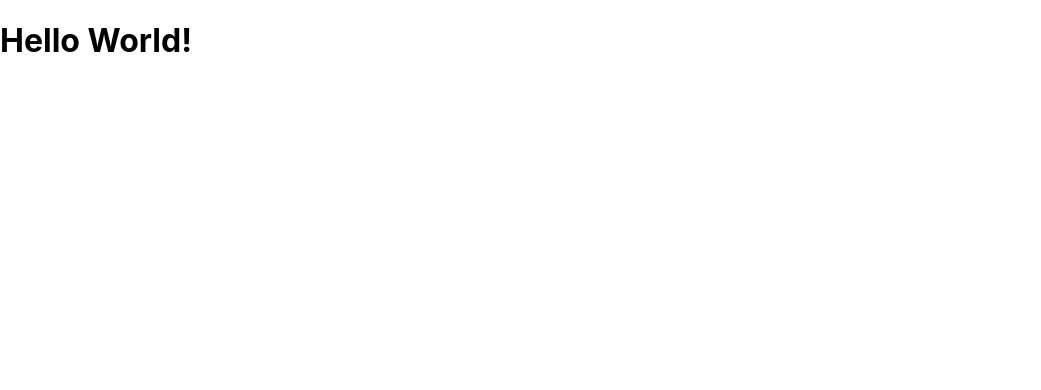
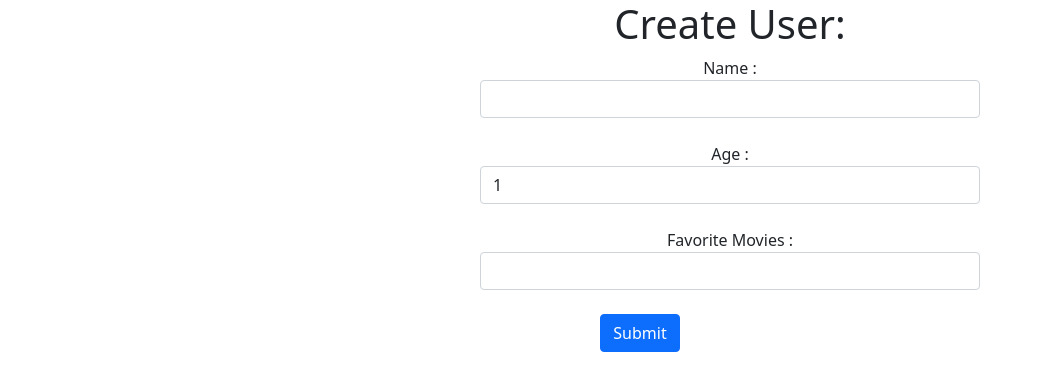
Before and after one commit to Adrusselljr/fullstack-tester, a React (Create React App) app in the folder client/: page / in a window 1280 px wide. Shown: the top 390 px of the page, without its empty margins (0-1041 px from the left). Built offline with nearby package versions, Linux system fonts and the light colour scheme.

Commit message:
modified App.jsx/App.css created components=> CreateUser.jsx

```diff
--- a/client/package.json
+++ b/client/package.json
@@ -6,6 +6,7 @@
     "@testing-library/jest-dom": "^5.16.3",
     "@testing-library/react": "^12.1.4",
     "@testing-library/user-event": "^13.5.0",
+    "bootstrap": "^5.1.3",
     "react": "^17.0.2",
     "react-dom": "^17.0.2",
     "react-scripts": "5.0.0",
--- a/client/src/App.css
+++ b/client/src/App.css
@@ -1,38 +1,12 @@
 .App {
+  width: 800;
   text-align: center;
 }
 
-.App-logo {
-  height: 40vmin;
-  pointer-events: none;
-}
-
-@media (prefers-reduced-motion: no-preference) {
-  .App-logo {
-    animation: App-logo-spin infinite 20s linear;
-  }
-}
-
-.App-header {
-  background-color: #282c34;
-  min-height: 100vh;
+.form-group, h1 {
+  margin-left: 480px;
+  width: 500px;
   display: flex;
   flex-direction: column;
   align-items: center;
-  justify-content: center;
-  font-size: calc(10px + 2vmin);
-  color: white;
 }
-
-.App-link {
-  color: #61dafb;
-}
-
-@keyframes App-logo-spin {
-  from {
-    transform: rotate(0deg);
-  }
-  to {
-    transform: rotate(360deg);
-  }
-}
--- a/client/src/App.jsx
+++ b/client/src/App.jsx
@@ -1,10 +1,69 @@
 import React, { Component } from 'react'
+import CreateUser from './components/CreateUser'
+import './App.css'
+import 'bootstrap/dist/css/bootstrap.min.css'
+
+const url = "http://localhost:4000/users"
 
 export class App extends Component {
+
+    state = {
+        name: "",
+        age: 1,
+        favoriteMovie: []
+    }
+
+    changeHandlerName = e => {
+        this.setState({
+            name: e.target.value
+        }, () => console.log(this.state.name))
+    }
+
+    changeHandlerAge = e => {
+        this.setState({
+            age: e.target.value
+        }, () => console.log(this.state.age))
+    }
+
+    changeHandlerMovie = e => {
+        this.setState({
+            favoriteMovie: e.target.value.split(', ')
+        }, () => console.log(this.state))
+    }
+
+    clickHandlerCreate = async () => {
+        const { name, age, favoriteMovie } = this.state
+
+        const newBody = {
+            name: name,
+            age: Number(age),
+            favoriteMovie: favoriteMovie
+        }
+
+        const fetchedData = await fetch(`${url}/create-user`, {
+            method: "POST",
+            body: JSON.stringify(
+                newBody
+            )
+        })
+        const parsedData = await fetchedData.json()
+        return parsedData
+    }
+
     render() {
         return (
-        <div>
-            <h1>Hello World!</h1>
+        <div className='App'>
+
+            <CreateUser
+                nameProp={ this.state.name }
+                ageProp={ this.state.age }
+                favoriteMovieProp={ this.state.favoriteMovie }
+                changeHandlerNameProp={ this.changeHandlerName }
+                changeHandlerAgeProp={ this.changeHandlerAge }
+                changeHandlerMovieProp={ this.changeHandlerMovie }
+                clickHandlerCreateProp={ this.clickHandlerCreate }
+            />
+
         </div>
         )
     }
--- /dev/null
+++ b/client/src/components/CreateUser.jsx
@@ -0,0 +1,32 @@
+import React from 'react'
+import '../App.css'
+import 'bootstrap/dist/css/bootstrap.min.css'
+
+function CreateUser(props) {
+    return (
+        <div className='App'>
+
+            <h1>Create User:</h1>
+
+            <div className="form-group">
+                <label>Name : </label>
+                <input className='form-control' type="text" name="name" value={ props.nameProp } onChange={ props.changeHandlerNameProp }/><br/>
+            </div>
+
+            <div className="form-group">
+                <label>Age : </label>
+                <input min={1} className='form-control' type="number" name="age" value={ props.ageProp } onChange={ props.changeHandlerAgeProp }/><br/>
+            </div>
+
+            <div className="form-group">
+                <label>Favorite Movies : </label>
+                <input className='form-control' type="text" name="favoriteMovie" value={ props.favoriteMovieProp } onChange={ props.changeHandlerMovieProp }/><br/>
+            </div>
+
+            <button className='btn btn-primary'>Submit</button>
+
+        </div>
+    )
+}
+
+export default CreateUser
```
Also changed, not shown: 2 other files (tests, documents, lock files or other folders).
